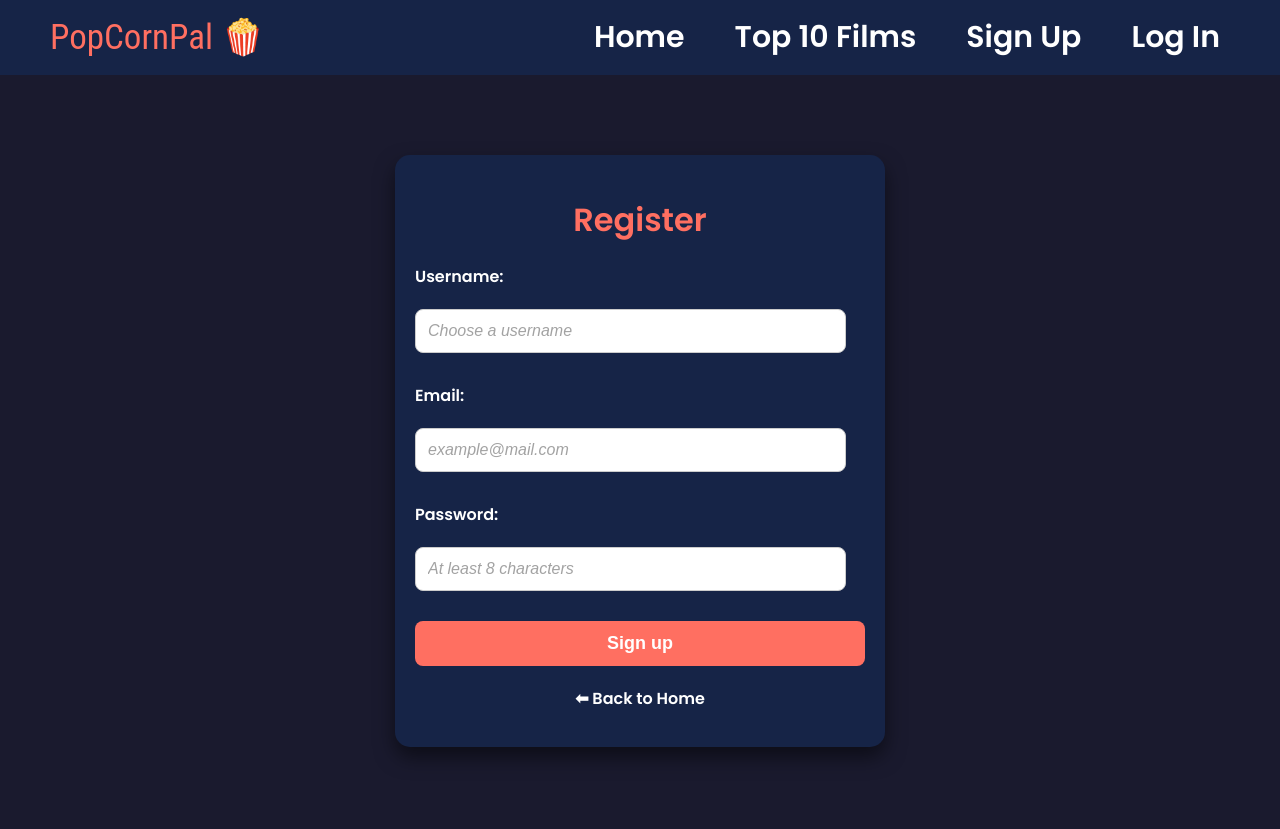
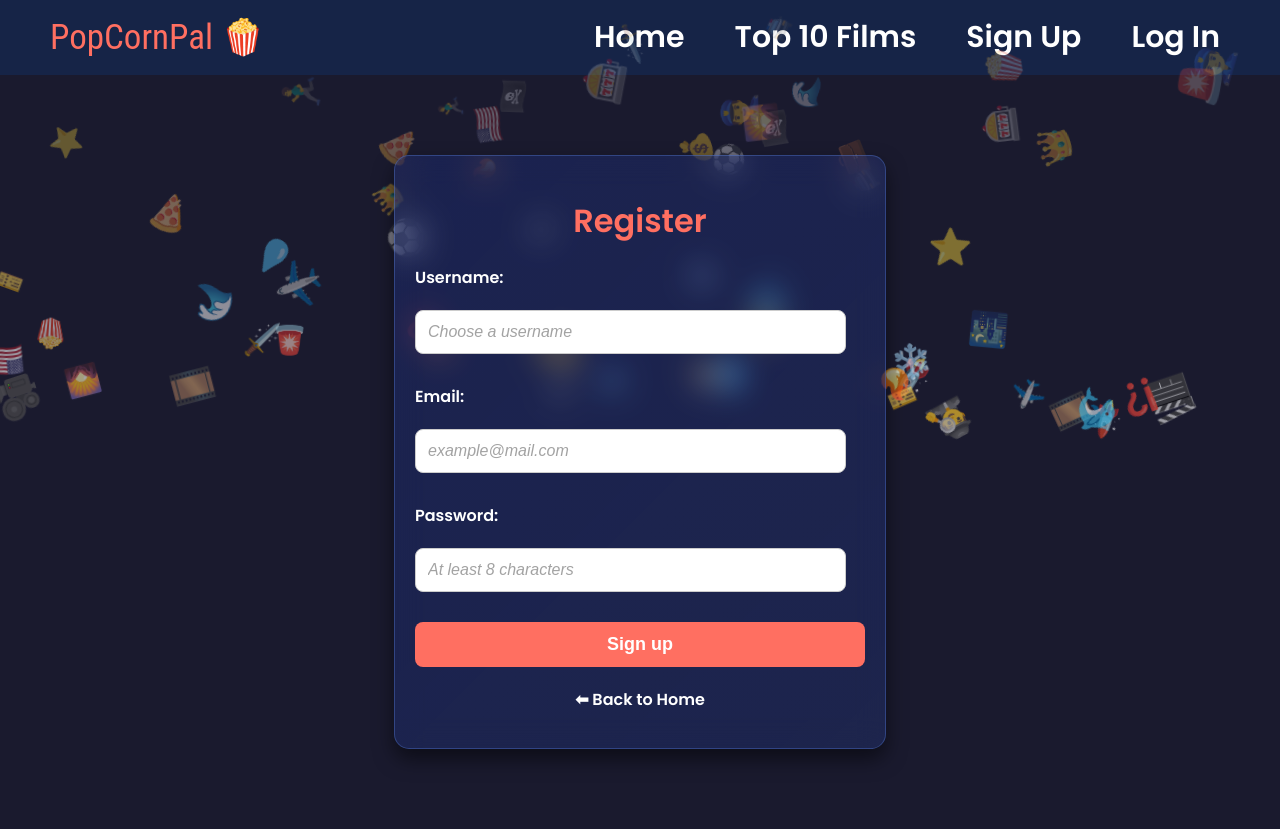
Before and after one commit to Sqizeeeeee/PopCornPal, a Flask app: page /register in a window 1280 px wide. Before the commit the page ends 757 px from the top, so only its background shows below. Run offline with Flask 3, Linux system fonts and the light colour scheme.

Commit message:
added animation to register form

```diff
--- a/app/static/css/styles_register.css
+++ b/app/static/css/styles_register.css
@@ -7,10 +7,15 @@
 
 /* Контейнер */
 .register-container {
+    position: relative;
     max-width: 450px;
+    z-index: 10;
     margin: 80px auto;
     padding: 20px;
-    background-color: #162447;
+    background: linear-gradient(135deg, rgba(30,60,180,0.25), rgba(50,100,255,0.15));
+    backdrop-filter: blur(15px);
+    -webkit-backdrop-filter: blur(15px);
+    border: 1px solid rgba(100, 150, 255, 0.3);
     border-radius: 15px;
     box-shadow: 0 10px 20px rgba(0,0,0,0.5);
     text-align: center;
@@ -142,3 +147,19 @@
 .back-link a:hover {
     color: #ff6f61;
 }
+
+.emoji-bg {
+    position: absolute;
+    top: 100%;
+    animation: floatSway linear infinite;
+    z-index: 5;
+}
+
+@keyframes floatSway {
+    0%   { transform: translateY(0) translateX(0) rotate(0deg); opacity: 0; }
+    10%  { opacity: 1; }
+    25%  { transform: translateY(-30vh) translateX(20px) rotate(90deg); }
+    50%  { transform: translateY(-60vh) translateX(-30px) rotate(180deg); }
+    75%  { transform: translateY(-90vh) translateX(25px) rotate(270deg); }
+    100% { transform: translateY(-120vh) translateX(0) rotate(360deg); opacity: 0; }
+}
--- a/app/templates/register.html
+++ b/app/templates/register.html
@@ -52,6 +52,19 @@
                     setTimeout(() => flash.remove(), 500); // удаляем после анимации
                 }, 3000); // время показа 3 секунды
             });
+
+            const emojis = ["🎫", "🎰", "💰", "🏃‍♂️", "🎥", "🎬", "🍿", "🎞️", "🏴‍☠️", "🇺🇸", "👮‍♂️", "🚔", "🕵️‍♂️", "🚨", "💼", " 🚀", "✈️", "🍕", "☢️", "⁉️", "👑", "🗡️", "🎫", "🎰", "💰", "🏃‍♂️", "🎥", "🎬", "🍿", "🎞️", "🏴‍☠️", "🇺🇸", "👮‍♂️", "🚔", "🕵️‍♂️", "🚨", "💼", " 🚀", "✈️", "🍕", "☢️", "⁉️", "👑", "🗡️", "⭐️", "❄️", "🌊", "💧", "⚽️", "🌄", "🌃", "🔥", "🐬", "⭐️", "❄️", "🌊", "💧", "⚽️", "🌄", "🌃", "🔥", "🐬"];
+            const body = document.body;
+
+            emojis.forEach(emoji => {
+                const div = document.createElement("div");
+                div.classList.add("emoji-bg");
+                div.textContent = emoji;
+                div.style.left = Math.random() * 95 + "%";
+                div.style.fontSize = (20 + Math.random() * 20) + "px";
+                div.style.animationDuration = (8 + Math.random() * 8) + "s";
+                body.appendChild(div);
+            });
         });
     </script>
 </body>
```
